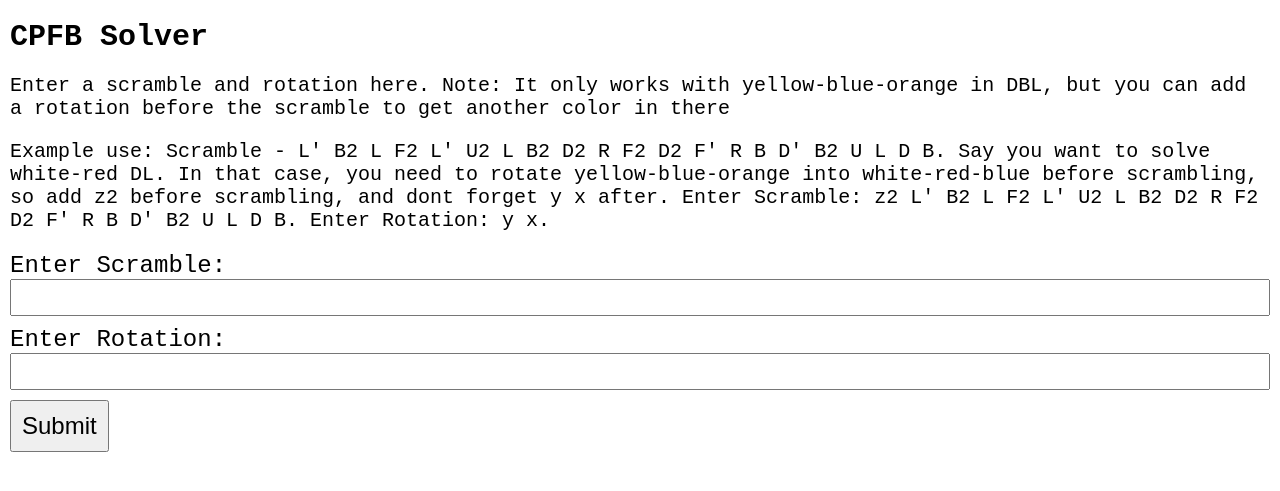
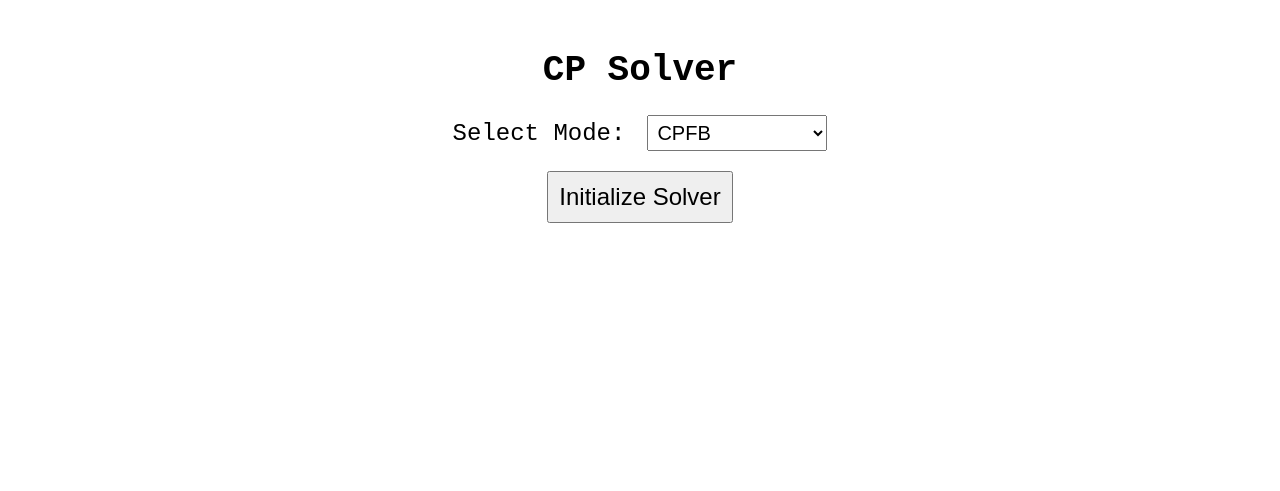
Before and after one commit to Ullerik/CPFB-Solver, a Flask app: page / in a window 1280 px wide. Shown: the top 491 px of the page. Run offline with Flask 3, Linux system fonts and the light colour scheme; parts of the project's set-up code (start-up, migrations or seed data) failed here and were passed over.

Commit message:
Add files via upload

```diff
--- a/app.py
+++ b/app.py
@@ -1,21 +1,103 @@
-from flask import Flask, render_template, request
-from backend.solver import process_scramble  # Import the function if it's in your backend
+from flask import Flask, render_template, request, redirect, url_for
+import numpy as np
+from backend.solver_logic import CP_solver_setup, CP_solver
+
+move_transition = np.array([
+#   [ 0, 1, 2, 3, 4, 5, 6, 7, 8, 9,10,11,12,13,14,15,16,17,18,19,20,21,22,23,24,25,26,27,28,29,30,31,32,33,34,35,36,37,38,39,40,41,42,43,44],
+    [ 0, 0, 0, 0, 0, 0, 0, 0, 0, 0, 0, 0, 0, 0, 0, 0, 0, 0, 0, 0, 0, 0, 0, 0, 0, 0, 0, 0, 0, 0, 0, 0, 0, 0, 0, 0, 0, 0, 0, 0, 0, 0, 0, 0, 0],
+#   [ R,R2,R', L,L2,L', r,r2,r', l,l2,l', M,M2,M', U,U2,U', D,D2,D', u,u2,u', d,d2,d', E,E2,E', F,F2,F', B,B2,B', f,f2,f', b,b2,b', S,S2,S'],
+    [ 1, 1, 1, 0, 0, 0, 1, 1, 1, 0, 0, 0, 0, 0, 0, 1, 1, 1, 0, 0, 0, 1, 1, 1, 0, 0, 0, 0, 0, 0, 2, 2, 2, 0, 0, 0, 2, 2, 2, 0, 0, 0, 1, 1, 1], # 1. Standard
+    [ 2, 2, 2, 0, 0, 0, 2, 2, 2, 0, 0, 0, 0, 0, 0, 2, 2, 2, 0, 0, 0, 2, 2, 2, 0, 0, 0, 0, 0, 0, 0, 0, 0, 0, 0, 0, 0, 0, 0, 0, 0, 0, 2, 2, 2], # 2. Standard
+])
+
 
 app = Flask(__name__)
 
-@app.route("/", methods=["GET", "POST"])
+# Dictionary to map user-friendly mode names to actual mode settings
+MODE_SETTINGS = {
+    "FB": {"search_depth": 4, "table_depth": 4},
+    "FB_D": {"search_depth": 4, "table_depth": 4},
+    "Line": {"search_depth": 3, "table_depth": 3},
+    "DLcorners": {"search_depth": 2, "table_depth": 3},
+    "223": {"search_depth": 5, "table_depth": 5},
+    "223+EO": {"search_depth": 5, "table_depth": 5},
+}
+
+# Global solver variables
+search_algs = None
+table = None
+mode = None
+
+@app.route("/", methods=["GET"])
 def index():
-    image_url = None
-    output_list = None
-    scramble = None
-    rotation = None
+    return render_template("index.html")
+
+@app.route("/initialize", methods=["POST"])
+def initialize_solver():
+    global search_algs, table, mode
+
+    mode = request.form["mode"]
+    settings = MODE_SETTINGS.get(mode, {"search_depth": 4, "table_depth": 4})
+    search_depth = settings["search_depth"]
+    table_depth = settings["table_depth"]
+
+    # Display message while initializing
+    print("Initiating solver with mode:", mode)
+
+    # Run solver setup
+    search_algs, table = CP_solver_setup(
+        mode, search_depth, table_depth, move_transition=move_transition, start_grips=np.array([1]), skip_U=True, prnt=False
+    )
+    print(len(search_algs), "algorithms loaded.")
+    print(len(table), "table entries loaded.")
+
+    print("Solver initialized. Redirecting to solve page.")
+    return redirect(url_for("solve"))
+
+@app.route("/solve", methods=["GET", "POST"])
+def solve():
+    global search_algs, table, mode
 
     if request.method == "POST":
+        orientation = request.form["orientation"]
+        neutrality = request.form["neutrality"]
         scramble = request.form["scramble"]
-        rotation = request.form["rotation"]  # Get the rotation value
-        output_list = process_scramble(scramble, rotation)  # Pass both scramble and rotation
 
-    return render_template("index.html", output_list=output_list, scramble=scramble, rotation=rotation, image_url=image_url)
+        # Store in global variables (or session if needed)
+        global last_orientation, last_neutrality, last_scramble
+        last_orientation = orientation
+        last_neutrality = neutrality
+        last_scramble = scramble
+
+        print("Solving:", scramble)
+        solves = CP_solver(scramble, mode, search_algs, table)
+
+        # Sort solutions
+        def sort_solves(solves):
+            solves.sort(key=lambda x: len(x.split(" ")))
+            solves.sort(key=lambda x: x.count("S") + x.count("M") + x.count("E"))
+            solves.sort(key=lambda x: x.count("f") + x.count("F"))
+            return solves
+
+        solves = sort_solves(solves)
+
+        return render_template(
+            "solve.html",
+            mode=mode,
+            orientation=orientation,
+            neutrality=neutrality,
+            scramble=scramble,
+            output_list=solves
+        )
+
+    return render_template(
+        "solve.html",
+        mode=mode,
+        orientation=last_orientation if "last_orientation" in globals() else "",
+        neutrality=last_neutrality if "last_neutrality" in globals() else "x2y",  # Default to x2y
+        scramble=last_scramble if "last_scramble" in globals() else ""
+    )
+
 
 if __name__ == "__main__":
     app.run(debug=True)
--- a/backend/solver_logic.py
+++ b/backend/solver_logic.py
@@ -355,4 +355,8 @@ def CP_solver(scramble, mode, search_algs, table):
                 cube_cp.apply_int_moves(invert_alg_array(alg))
 
         cube.apply_int_moves(invert_alg_array(search_alg))
+
+    # make unique
+    solves = list(set(solves))
+
     return solves
--- a/templates/index.html
+++ b/templates/index.html
@@ -3,18 +3,17 @@
 <head>
     <meta charset="UTF-8">
     <meta name="viewport" content="width=device-width, initial-scale=1.0">
-    <title>CPFB Solver</title>
+    <title>CP Solver</title>
     <style>
-        /* Apply the font size and margin changes */
         body {
-            font-family: 'Courier New', Courier, monospace;  /* Monospaced font */
-            font-size: 20px;  /* Set font size to 16px */
-            margin: 10px;  /* Set margin to 10px */
+            font-family: 'Courier New', Courier, monospace;
+            font-size: 20px;
+            text-align: center;
+            margin-top: 50px;
         }
 
         h1 {
-            font-size: 1.5em;
-            margin-bottom: 10px;
+            font-size: 1.8em;
         }
 
         label {
@@ -22,59 +21,48 @@
             margin-right: 10px;
         }
 
-        input {
+        select {
             font-size: 1em;
             padding: 5px;
-            margin-bottom: 10px;
-            width: 100%;  /* Stretch the input box to fill the width */
-            box-sizing: border-box;  /* Ensures padding is included in the width */
         }
 
         button {
             font-size: 1.2em;
-            padding: 10px 10px;
+            padding: 10px;
             cursor: pointer;
+            margin-top: 20px;
         }
 
-        ul {
-            font-size: 1em;  /* Keep the list items in 16px font size */
-            line-height: 1.5;
-        }
-
-        li {
-            margin-bottom: 10px;
+        #loading-message {
+            display: none;
+            font-size: 1.2em;
+            color: red;
+            font-weight: bold;
+            margin-top: 20px;
         }
     </style>
+    <script>
+        function showLoading() {
+            document.getElementById("loading-message").style.display = "block";
+        }
+    </script>
 </head>
 <body>
-    <h1>CPFB Solver</h1>
-    <form method="post">
-        <p>Enter a scramble and rotation here. Note: It only works with yellow-blue-orange in DBL, but you can add a rotation before the scramble to get another color in there</p>
-        <p>Example use:
-            Scramble - L' B2 L F2 L' U2 L B2 D2 R F2 D2 F' R B D' B2 U L D B.
-            Say you want to solve white-red DL.
-            In that case, you need to rotate yellow-blue-orange into white-red-blue before scrambling, so add z2 before scrambling, and dont forget y x after.
-            Enter Scramble: z2 L' B2 L F2 L' U2 L B2 D2 R F2 D2 F' R B D' B2 U L D B.
-            Enter Rotation: y x.
-        </p>
-        <label for="scramble">Enter Scramble:</label>
-        <input type="text" name="scramble" id="scramble" required>
+    <h1>CP Solver</h1>
+    <form method="post" action="/initialize" onsubmit="showLoading()">
+        <label for="mode">Select Mode:</label>
+        <select name="mode" id="mode" required>
+            <option value="FB">CPFB</option>
+            <option value="FB_D">CPFB on bottom</option>
+            <option value="Line">CPLine</option>
+            <option value="DLcorners">CPCorners</option>
+            <option value="223">CP223</option>
+            <option value="223+EO">CP223+EO</option>
+        </select>
         <br>
-        <label for="rotation">Enter Rotation:</label>
-        <input type="text" name="rotation" id="rotation">
-        <br>
-        <button type="submit">Submit</button>
+        <button type="submit">Initialize Solver</button>
     </form>
 
-    {% if output_list %}
-        <h2>Scramble: {{ scramble }}</h2>  <!-- Display the scramble -->
-        <h2>Rotation: {{ rotation }}</h2>  <!-- Display the rotation -->
-        <h2>CPFB Solutions:</h2>
-        <ul>
-            {% for item in output_list %}
-                <li>{{ loop.index }}. {{ item }} ({{ item.split(" ") | length }} moves)</li>
-            {% endfor %}
-        </ul>
-    {% endif %}
+    <p id="loading-message">Initiating solver, please wait...</p>
 </body>
 </html>
```
Also changed, not shown: backend/cube.py (+1 -63 lines), templates/solve.html (added, +85 -0 lines), README.md.
